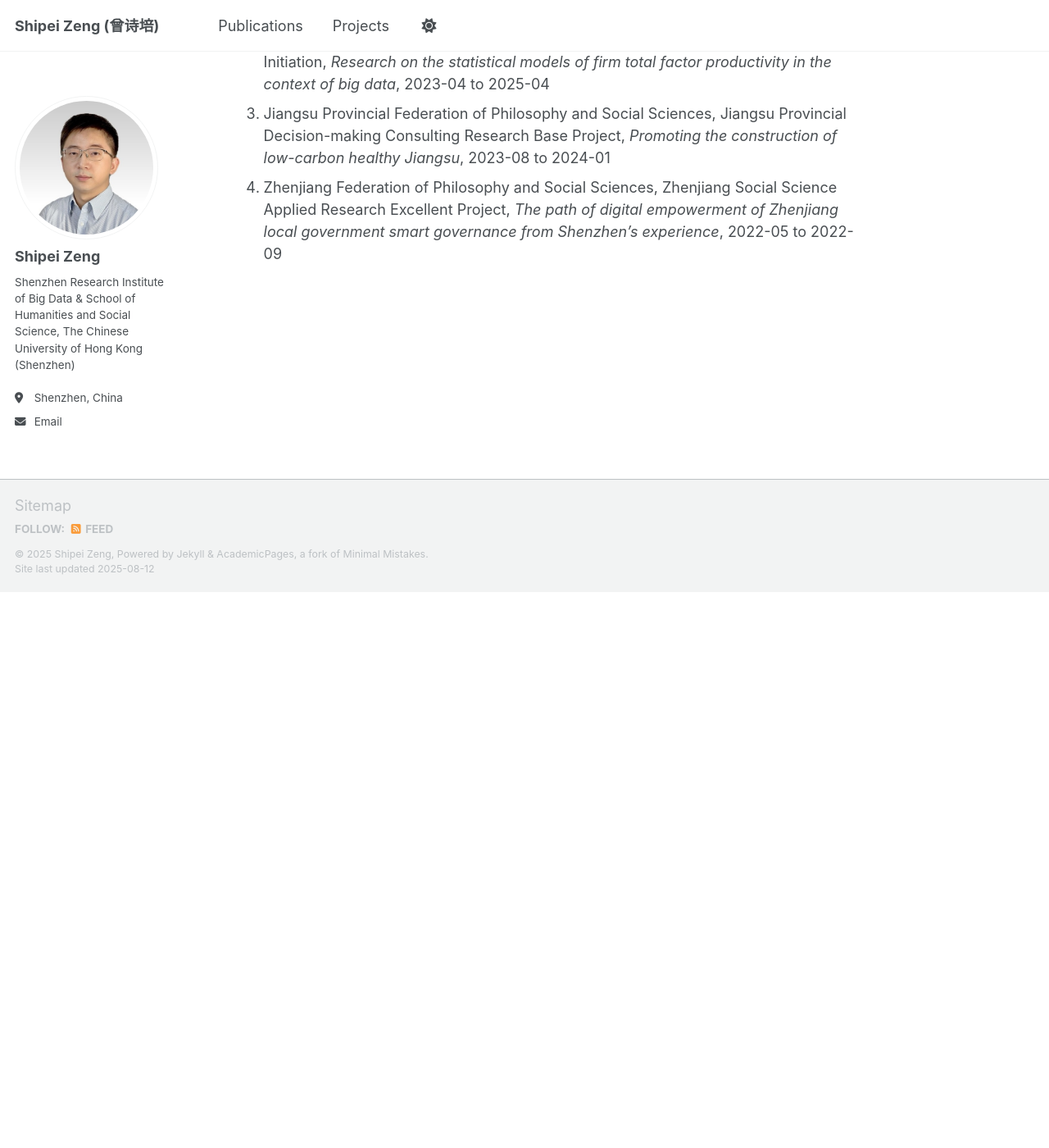
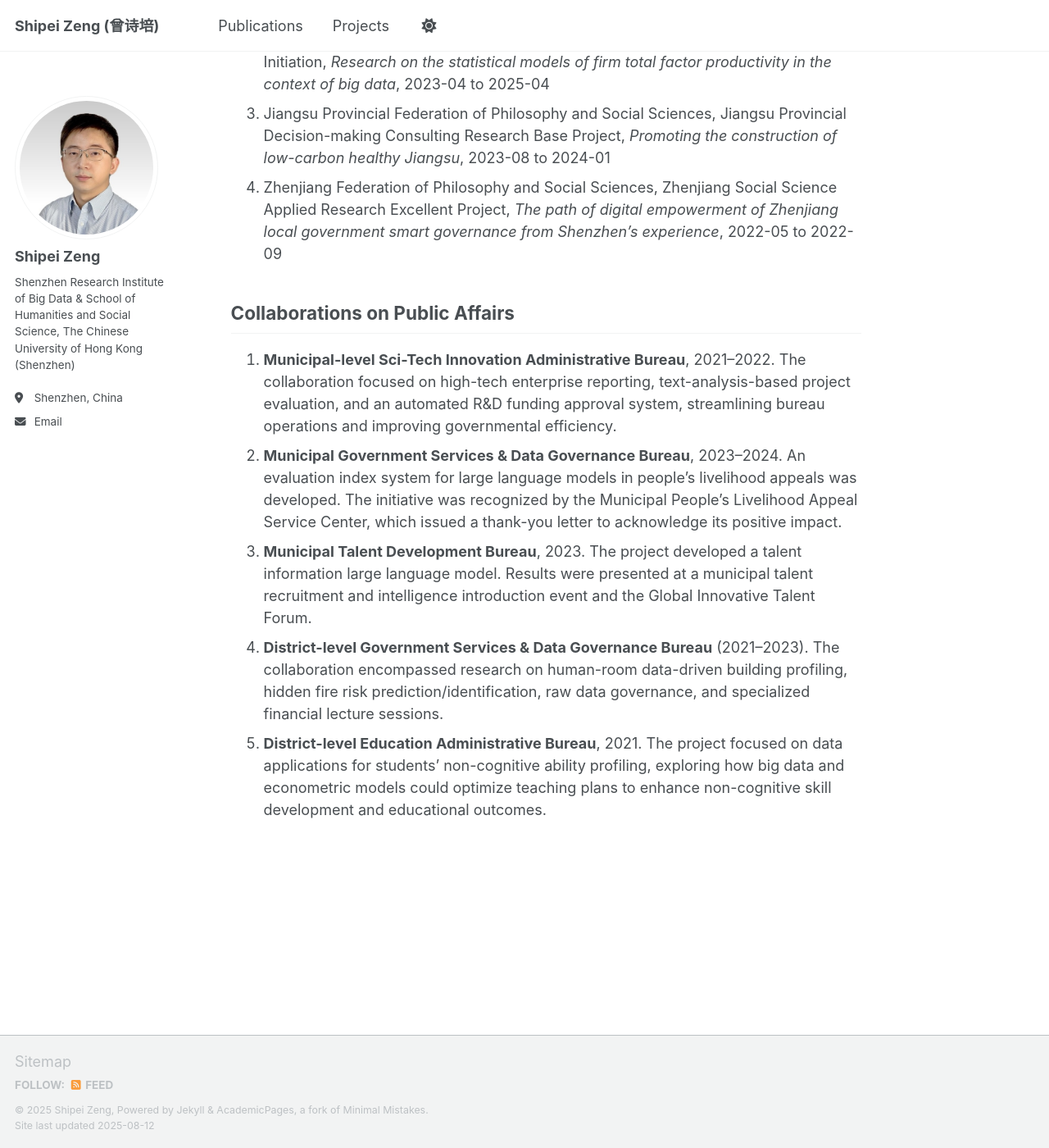
Before and after one commit to shipei-zeng/shipei-zeng.github.io, a Jekyll site: the page built from _pages/projects.md, in a window 1280 px wide and 1400 px high, scrolled down 959 px. Shown: the whole window at 82% size. Built offline with Jekyll 4.4.1, drawn with Linux system fonts in a browser that asks for light colours; a script that is not in the unit is left out; before the commit the page ends 1681 px from its top, so only the background shows below that; some of the changed text lies outside the part shown.

Commit message:
Update projects.md

```diff
--- a/_pages/projects.md
+++ b/_pages/projects.md
@@ -15,9 +15,17 @@ Industry Sponsored Projects (PI)
 1. Joint-stock Commercial Bank (Shenzhen Branch), _Flash loan business development strategy in the big data era_, 2021-12 to 2022-05
 1. Leading Payment Platform, _Digital currency development trends and regulatory recommendations_, 2021-12 to 2022-03
 
-Government Research Schemes (PI/Primary Participant)
+Research Schemes (PI/Primary Participant)
 ------
 1. National Natural Science Foundation of China, General Project, _The impact of performance evaluation policies on corporate governance and business activities of SOEs_, 2023-01 to 2026-12
 1. Shenzhen Science and Technology Innovation Commission, Doctoral Basic Research Initiation, _Research on the statistical models of firm total factor productivity in the context of big data_, 2023-04 to 2025-04
 1. Jiangsu Provincial Federation of Philosophy and Social Sciences, Jiangsu Provincial Decision-making Consulting Research Base Project, _Promoting the construction of low-carbon healthy Jiangsu_, 2023-08 to 2024-01
 1. Zhenjiang Federation of Philosophy and Social Sciences, Zhenjiang Social Science Applied Research Excellent Project, _The path of digital empowerment of Zhenjiang local government smart governance from Shenzhen's experience_, 2022-05 to 2022-09
+
+Collaborations on Public Affairs
+------
+1. **Municipal-level Sci-Tech Innovation Administrative Bureau**, 2021–2022. The collaboration focused on high-tech enterprise reporting, text-analysis-based project evaluation, and an automated R&D funding approval system, streamlining bureau operations and improving governmental efficiency.
+1. **Municipal Government Services & Data Governance Bureau**, 2023–2024. An evaluation index system for large language models in people's livelihood appeals was developed. The initiative was recognized by the Municipal People's Livelihood Appeal Service Center, which issued a thank-you letter to acknowledge its positive impact.
+1. **Municipal Talent Development Bureau**, 2023. The project developed a talent information large language model. Results were presented at a municipal talent recruitment and intelligence introduction event and the Global Innovative Talent Forum.
+1. **District-level Government Services & Data Governance Bureau** (2021–2023). The collaboration encompassed research on human-room data-driven building profiling, hidden fire risk prediction/identification, raw data governance, and specialized financial lecture sessions.
+1. **District-level Education Administrative Bureau**, 2021. The project focused on data applications for students' non-cognitive ability profiling, exploring how big data and econometric models could optimize teaching plans to enhance non-cognitive skill development and educational outcomes.
```
